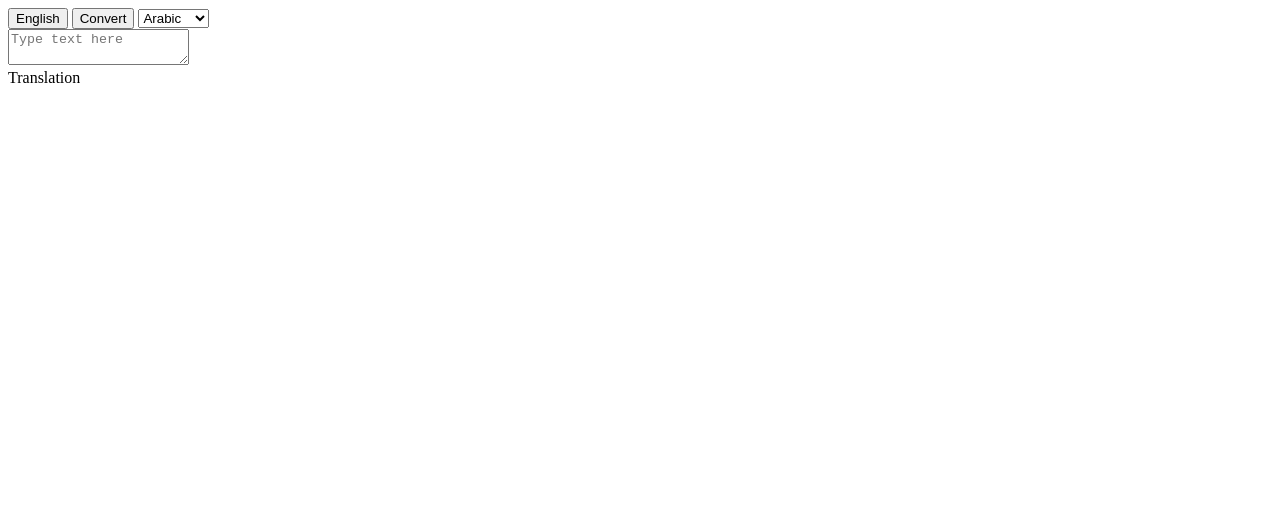
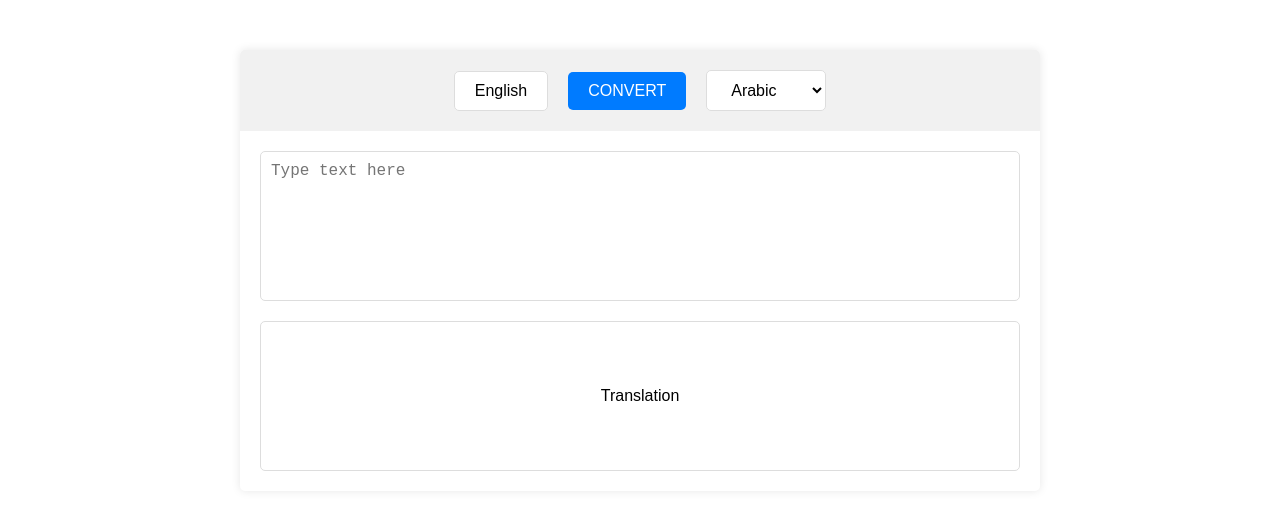
Before and after one commit to jfr3sam/text-style-trans, a plain HTML site: page index.html in a window 1280 px wide. Drawn offline with Linux system fonts and the light colour scheme.

Commit message:
fix the linke of CSS

```diff
--- a/index.html
+++ b/index.html
@@ -4,7 +4,7 @@
     <meta charset="UTF-8" />
     <meta name="viewport" content="width=device-width, initial-scale=1.0" />
     <title>Text Style Translation</title>
-    <link rel="stylesheet" href="test.css" />
+    <link rel="stylesheet" href="style.css" />
   </head>
   <body>
     <div class="translator-container">
```
